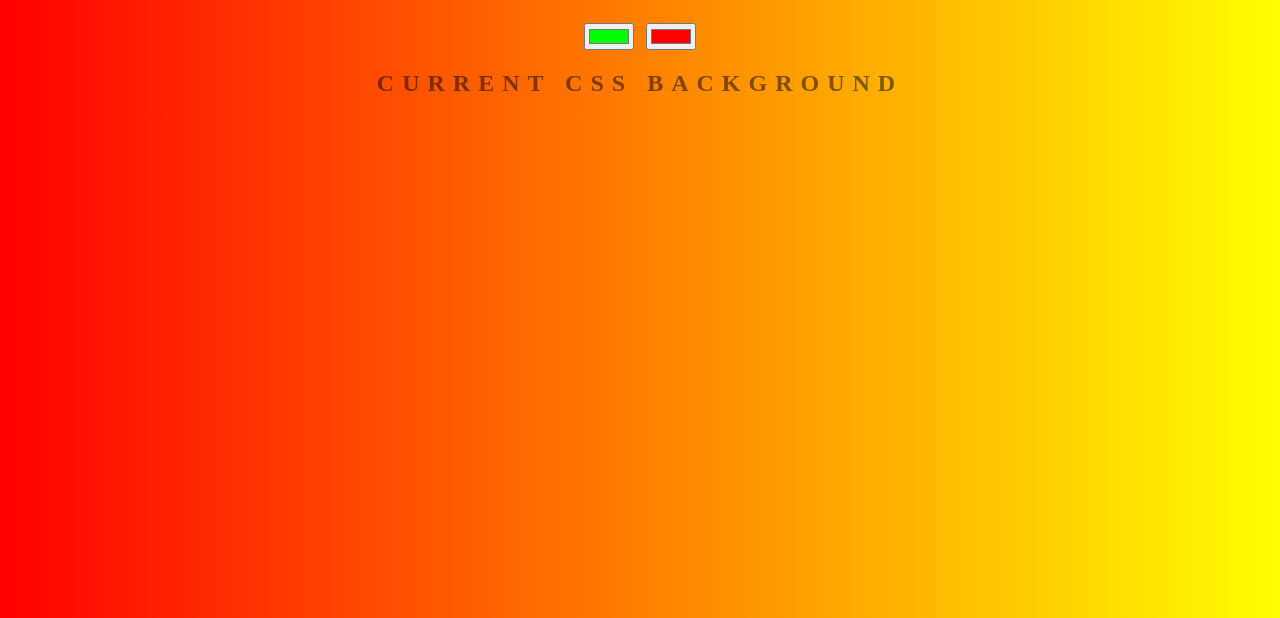
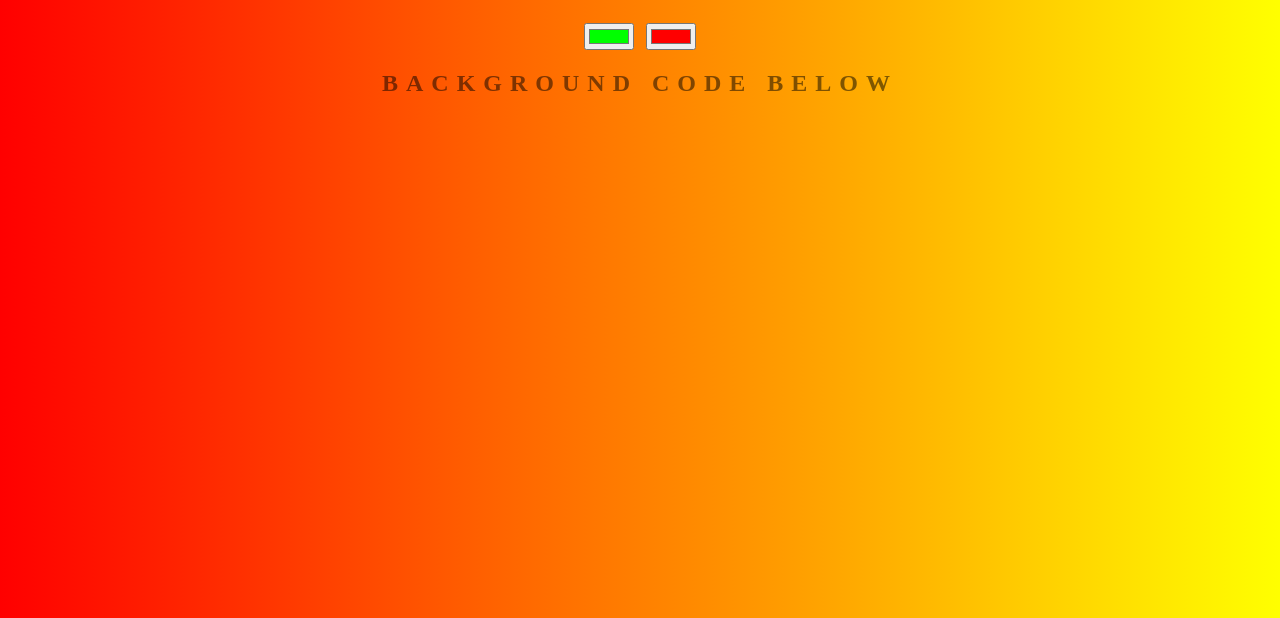
Before and after one commit to arobins222/background-generator, a plain HTML site: page index.html in a window 1280 px wide. Shown: the part 182-800 px from the top of the page. Drawn offline with Linux system fonts and the light colour scheme.

Commit message:
Changing text to reflect code below

```diff
--- a/index.html
+++ b/index.html
@@ -9,7 +9,7 @@
 	<h1>Background Generator V 1</h1>
 	<input class="color1" type="color" name="color1" value="#00ff00">
 	<input class="color2" type="color" name="color2" value="#ff0000">
-	<h2>Current CSS Background</h2>
+	<h2>Background code below</h2>
 	<h3></h3>
 
 	<script type="text/javascript" src="script.js"></script>
```
